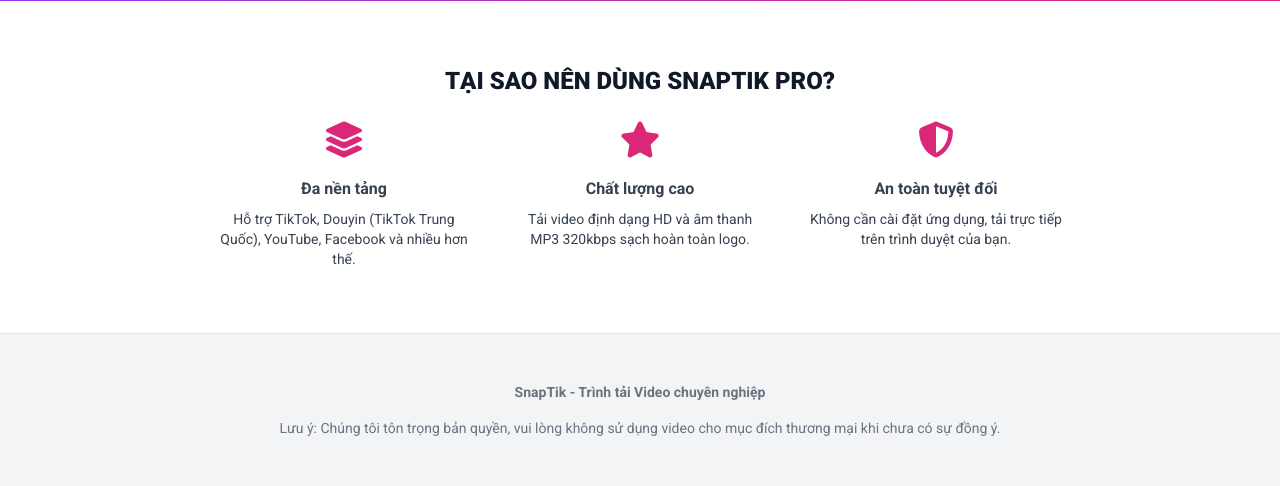
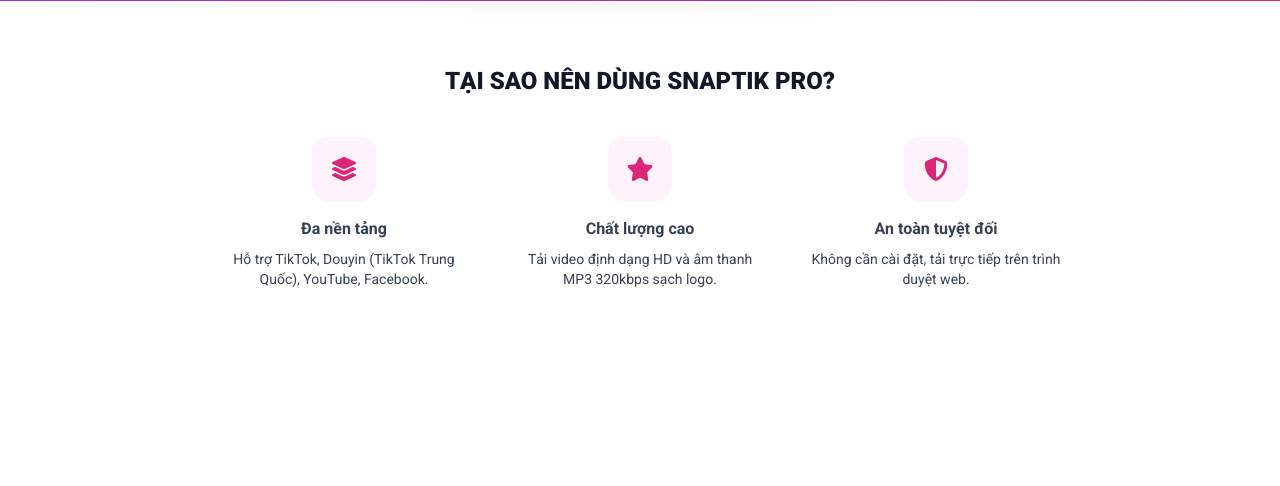
Before and after one commit to honghotduongpho2026/snaptik-pro, a Flask app: page / in a window 1280 px wide. Shown: the part 716-1202 px from the top of the page. After the commit the page ends 1003 px from the top, so only its background shows below. Run offline with Flask 3, Linux system fonts and the light colour scheme; some libraries are stand-ins or nearby versions.

Commit message:
Update index.html

```diff
--- a/templates/index.html
+++ b/templates/index.html
@@ -3,44 +3,51 @@
 <head>
     <meta charset="UTF-8">
     <meta name="viewport" content="width=device-width, initial-scale=1.0">
-    <title>SnapTik - Tải Video TikTok, Douyin Không Logo & MP3 YouTube</title>
-    <meta name="description" content="SnapTik hỗ trợ tải video TikTok không logo, Douyin, YouTube 4K và chuyển đổi MP3 chất lượng cao miễn phí.">
+    <title>SnapTik - Tải Video TikTok, Douyin & YouTube MP3</title>
     <script src="https://cdn.tailwindcss.com"></script>
     <link rel="stylesheet" href="https://cdnjs.cloudflare.com/ajax/libs/font-awesome/6.4.0/css/all.min.css">
     <style>
         @import url('https://fonts.googleapis.com/css2?family=Roboto:wght@400;700;900&display=swap');
-        body { font-family: 'Roboto', sans-serif; }
+        body { font-family: 'Roboto', sans-serif; scroll-behavior: smooth; }
         .hero-gradient { background: linear-gradient(90deg, #9333ea 0%, #db2777 100%); }
         .btn-main { background-color: #db2777; transition: 0.3s; }
         .btn-main:hover { background-color: #be185d; }
-        .hidden { display: none; }
     </style>
 </head>
 <body>
 
-    <nav class="bg-white border-b px-6 py-4 flex justify-between items-center shadow-sm">
-        <h1 class="text-3xl font-black text-[#db2777]">SNAPTIK</h1>
+    <nav class="bg-white border-b px-6 py-4 flex justify-between items-center shadow-sm sticky top-0 z-50">
+        <h1 class="text-3xl font-black text-[#db2777] cursor-pointer" onclick="location.href='/'">SNAPTIK</h1>
         <div class="hidden md:flex gap-6 font-medium text-gray-600 text-sm">
-            <a href="#" class="hover:text-pink-600">Home</a>
-            <a href="#" class="hover:text-pink-600">TikTok Downloader</a>
-            <a href="#" class="hover:text-pink-600">Douyin Downloader</a>
-            <a href="#" class="hover:text-pink-600">YouTube to MP3</a>
+            <a href="/" class="hover:text-pink-600">Home</a>
+            <a href="javascript:void(0)" onclick="focusInput('tiktok')" class="hover:text-pink-600">TikTok Downloader</a>
+            <a href="javascript:void(0)" onclick="focusInput('douyin')" class="hover:text-pink-600">Douyin Downloader</a>
+            <a href="javascript:void(0)" onclick="focusInput('mp3')" class="hover:text-pink-600">YouTube to MP3</a>
         </div>
-        <div class="text-blue-500 font-bold text-sm">Tiếng Việt <i class="fa-solid fa-chevron-down ml-1"></i></div>
+
+        <div class="relative group">
+            <button class="flex items-center gap-2 text-gray-700 font-bold text-sm border px-3 py-1 rounded-full hover:bg-gray-50">
+                <i class="fa-solid fa-globe text-blue-500"></i> <span id="langText">Tiếng Việt</span> <i class="fa-solid fa-chevron-down text-[10px]"></i>
+            </button>
+            <div class="absolute right-0 mt-2 w-32 bg-white border rounded shadow-xl hidden group-hover:block">
+                <a href="#" onclick="changeLang('vi')" class="block px-4 py-2 text-sm hover:bg-pink-50">Tiếng Việt</a>
+                <a href="#" onclick="changeLang('en')" class="block px-4 py-2 text-sm hover:bg-pink-50">English</a>
+            </div>
+        </div>
     </nav>
 
     <section class="hero-gradient text-white text-center pt-16 pb-12 px-4">
-        <h2 class="text-3xl md:text-5xl font-black mb-4">Trình tải Video đa năng tốt nhất</h2>
-        <p class="text-lg opacity-90 mb-10">Tải TikTok, Douyin, YouTube không watermark & MP3 320kbps</p>
+        <h2 class="text-3xl md:text-5xl font-black mb-4" id="heroTitle">Trình tải Video đa năng tốt nhất</h2>
+        <p class="text-lg opacity-90 mb-10" id="heroSub">Tải TikTok, Douyin, YouTube không watermark & MP3 320kbps</p>
 
-        <div class="max-w-4xl mx-auto flex h-14 bg-white rounded-md shadow-2xl overflow-hidden">
+        <div class="max-w-4xl mx-auto flex h-14 bg-white rounded-md shadow-2xl overflow-hidden border-2 border-transparent focus-within:border-pink-300 transition-all">
             <input type="text" id="urlInput" placeholder="Dán link video TikTok, Douyin hoặc YouTube..."
                    class="flex-1 px-6 text-gray-800 outline-none text-sm md:text-base">
             <button onclick="analyzeVideo()" id="btnAnalyze" class="btn-main px-8 font-bold uppercase">Tải xuống</button>
         </div>
 
         <div class="mt-12 flex justify-center">
-            <img src="https://static.snaptik.app/images/app_download_vi.png" class="max-w-full md:max-w-xl" alt="UI Preview">
+            <img src="https://static.snaptik.app/images/app_download_vi.png" class="max-w-full md:max-w-xl drop-shadow-2xl" alt="Preview App">
         </div>
     </section>
 
@@ -49,53 +56,77 @@
         <h3 id="vTitle" class="font-bold text-gray-800 mb-8 px-4 text-lg"></h3>
 
         <div class="grid grid-cols-1 md:grid-cols-2 gap-4">
-            <button onclick="startDownload('video')" class="bg-[#db2777] text-white py-4 rounded-xl font-bold flex flex-col items-center gap-1 shadow-lg hover:bg-pink-700 transition">
+            <button onclick="startDownload('video')" class="bg-[#db2777] text-white py-4 rounded-xl font-bold flex flex-col items-center gap-1 shadow-lg hover:bg-pink-700 transition active:scale-95">
                 <span id="videoBtnText"><i class="fa-solid fa-video mr-2"></i>TẢI VIDEO MP4</span>
             </button>
-            <button onclick="startDownload('mp3')" class="bg-blue-600 text-white py-4 rounded-xl font-bold flex flex-col items-center gap-1 shadow-lg hover:bg-blue-700 transition">
+            <button onclick="startDownload('mp3')" class="bg-blue-600 text-white py-4 rounded-xl font-bold flex flex-col items-center gap-1 shadow-lg hover:bg-blue-700 transition active:scale-95">
                 <span id="audioBtnText"><i class="fa-solid fa-music mr-2"></i>TẢI NHẠC MP3</span>
             </button>
         </div>
         <p id="timerNote" class="hidden text-xs text-orange-600 mt-6 font-bold italic animate-pulse">
-            Đang tối ưu chất lượng HD/320kbps, vui lòng chờ trong giây lát...
+            Đang xử lý chất lượng cao nhất, vui lòng không đóng trang...
         </p>
     </div>
 
     <main class="max-w-4xl mx-auto px-6 py-16 text-gray-700">
-        <h3 class="text-2xl font-black mb-6 text-center text-gray-900 uppercase">Tại sao nên dùng SnapTik Pro?</h3>
+        <h3 class="text-2xl font-black mb-10 text-center text-gray-900 uppercase">TẠI SAO NÊN DÙNG SNAPTIK PRO?</h3>
         <div class="grid md:grid-cols-3 gap-10">
             <div class="text-center">
-                <div class="text-pink-600 text-4xl mb-4"><i class="fa-solid fa-layer-group"></i></div>
+                <div class="bg-pink-50 w-16 h-16 rounded-2xl flex items-center justify-center mx-auto mb-4">
+                    <i class="fa-solid fa-layer-group text-pink-600 text-2xl"></i>
+                </div>
                 <h4 class="font-bold mb-2">Đa nền tảng</h4>
-                <p class="text-sm">Hỗ trợ TikTok, Douyin (TikTok Trung Quốc), YouTube, Facebook và nhiều hơn thế.</p>
+                <p class="text-sm">Hỗ trợ TikTok, Douyin (TikTok Trung Quốc), YouTube, Facebook.</p>
             </div>
             <div class="text-center">
-                <div class="text-pink-600 text-4xl mb-4"><i class="fa-solid fa-star"></i></div>
+                <div class="bg-pink-50 w-16 h-16 rounded-2xl flex items-center justify-center mx-auto mb-4">
+                    <i class="fa-solid fa-star text-pink-600 text-2xl"></i>
+                </div>
                 <h4 class="font-bold mb-2">Chất lượng cao</h4>
-                <p class="text-sm">Tải video định dạng HD và âm thanh MP3 320kbps sạch hoàn toàn logo.</p>
+                <p class="text-sm">Tải video định dạng HD và âm thanh MP3 320kbps sạch logo.</p>
             </div>
             <div class="text-center">
-                <div class="text-pink-600 text-4xl mb-4"><i class="fa-solid fa-shield-halved"></i></div>
+                <div class="bg-pink-50 w-16 h-16 rounded-2xl flex items-center justify-center mx-auto mb-4">
+                    <i class="fa-solid fa-shield-halved text-pink-600 text-2xl"></i>
+                </div>
                 <h4 class="font-bold mb-2">An toàn tuyệt đối</h4>
-                <p class="text-sm">Không cần cài đặt ứng dụng, tải trực tiếp trên trình duyệt của bạn.</p>
+                <p class="text-sm">Không cần cài đặt, tải trực tiếp trên trình duyệt web.</p>
             </div>
         </div>
     </main>
-
-    <footer class="bg-gray-100 py-12 text-center text-gray-500 text-sm border-t">
-        <p class="mb-4 font-bold">SnapTik - Trình tải Video chuyên nghiệp</p>
-        <p class="px-6">Lưu ý: Chúng tôi tôn trọng bản quyền, vui lòng không sử dụng video cho mục đích thương mại khi chưa có sự đồng ý.</p>
-    </footer>
 
     <script>
         let currentData = { video: "", audio: "", title: "" };
         const shopeeLink = "https://s.shopee.vn/60Nqx2YhkD";
 
+        // Hàm giúp Menu nhảy xuống ô nhập link
+        function focusInput(type) {
+            const input = document.getElementById('urlInput');
+            window.scrollTo({ top: 0, behavior: 'smooth' });
+            input.focus();
+            if(type === 'mp3') input.placeholder = "Dán link YouTube để lấy MP3...";
+            else if(type === 'douyin') input.placeholder = "Dán link Douyin để tải video...";
+            else input.placeholder = "Dán link TikTok vào đây...";
+        }
+
+        // Đổi ngôn ngữ
+        function changeLang(lang) {
+            const text = lang === 'vi' ? 'Tiếng Việt' : 'English';
+            document.getElementById('langText').innerText = text;
+            if(lang === 'en') {
+                document.getElementById('heroTitle').innerText = "Best Multi-Downloader";
+                document.getElementById('heroSub').innerText = "Download TikTok, Douyin, YouTube No Watermark & MP3";
+                document.getElementById('btnAnalyze').innerText = "DOWNLOAD";
+            } else {
+                location.reload();
+            }
+        }
+
         async function analyzeVideo() {
             const url = document.getElementById('urlInput').value;
-            if(!url) return alert("Vui lòng dán liên kết!");
+            if(!url) return;
             const btn = document.getElementById('btnAnalyze');
-            btn.innerText = "ĐANG QUÉT...";
+            btn.innerText = "...";
             try {
                 const res = await fetch('/analyze', {
                     method: 'POST',
@@ -103,38 +134,29 @@
                     body: JSON.stringify({url})
                 });
                 const data = await res.json();
-                if(data.error) throw new Error();
-
                 currentData = { video: data.video_url, audio: data.music_url, title: data.title };
                 document.getElementById('vThumb').src = data.thumbnail;
                 document.getElementById('vTitle').innerText = data.title;
                 document.getElementById('resultArea').classList.remove('hidden');
                 document.getElementById('resultArea').scrollIntoView({behavior: 'smooth'});
-            } catch (e) { alert("Lỗi: Không tìm thấy video hoặc link không hỗ trợ!"); }
+            } catch (e) { alert("Lỗi phân tích link!"); }
             btn.innerText = "TẢI XUỐNG";
         }
 
         function startDownload(type) {
-            window.open(shopeeLink, '_blank'); // Mở Shopee
+            window.open(shopeeLink, '_blank');
             const note = document.getElementById('timerNote');
             note.classList.remove('hidden');
-
             let time = 5;
-            const btnTextId = type === 'video' ? 'videoBtnText' : 'audioBtnText';
-            const originalText = document.getElementById(btnTextId).innerHTML;
-
+            const btnId = type === 'video' ? 'videoBtnText' : 'audioBtnText';
             const timer = setInterval(() => {
-                document.getElementById(btnTextId).innerText = `CHỜ ${time}S...`;
+                document.getElementById(btnId).innerText = `CHỜ ${time}S...`;
                 time--;
                 if(time < 0) {
                     clearInterval(timer);
-                    document.getElementById(btnTextId).innerHTML = originalText;
+                    document.getElementById(btnId).innerText = type === 'video' ? "TẢI VIDEO MP4" : "TẢI NHẠC MP3";
                     const finalUrl = type === 'video' ? currentData.video : currentData.audio;
-                    const ext = type === 'video' ? '.mp4' : '.mp3';
-                    const filename = encodeURIComponent(currentData.title.substring(0, 20) + ext);
-
-                    // Thực hiện tải xuống tự động qua server
-                    window.location.href = `/download_file?url=${encodeURIComponent(finalUrl)}&name=${filename}`;
+                    window.location.href = `/download_file?url=${encodeURIComponent(finalUrl)}&name=${encodeURIComponent(currentData.title.substring(0,15))}.${type}`;
                 }
             }, 1000);
         }
```
